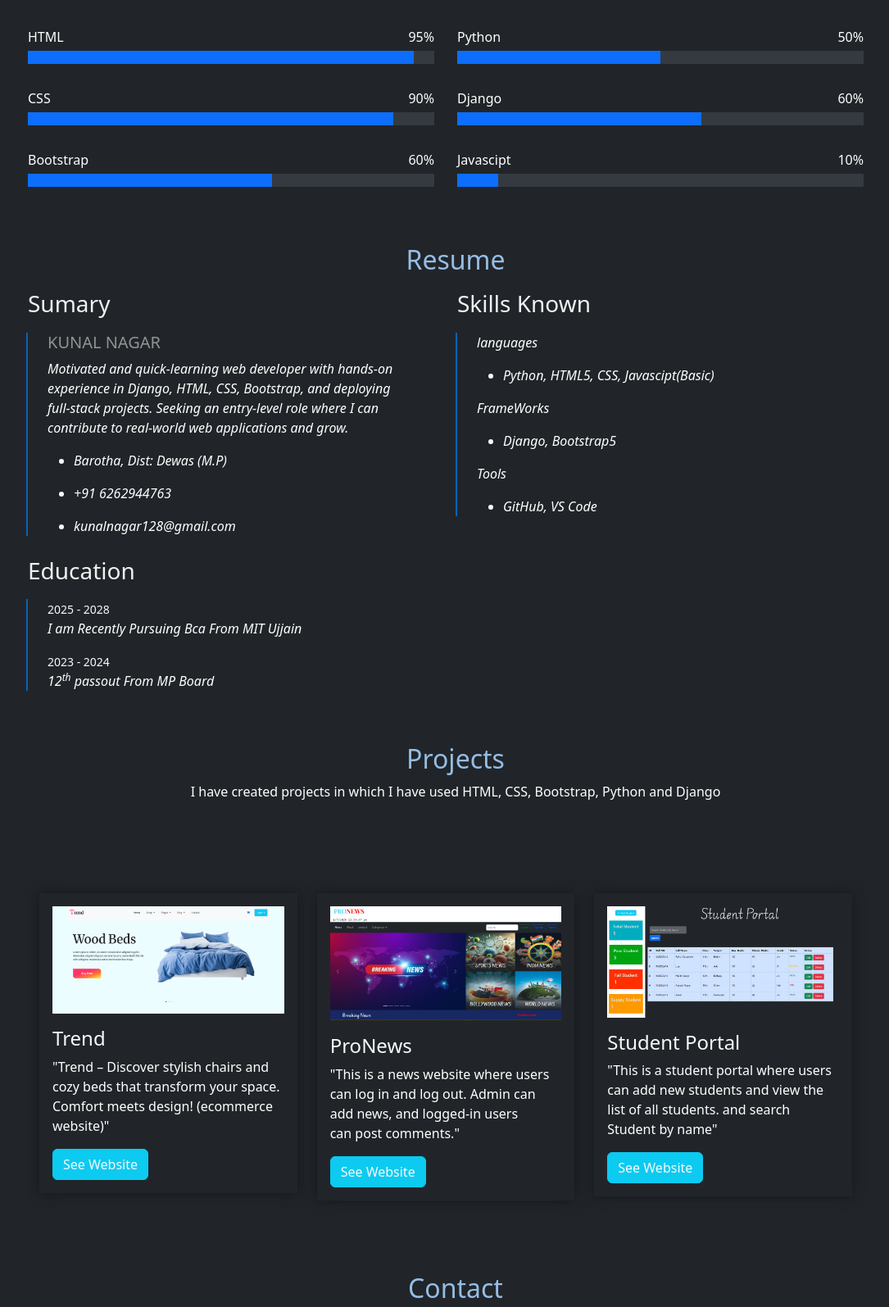
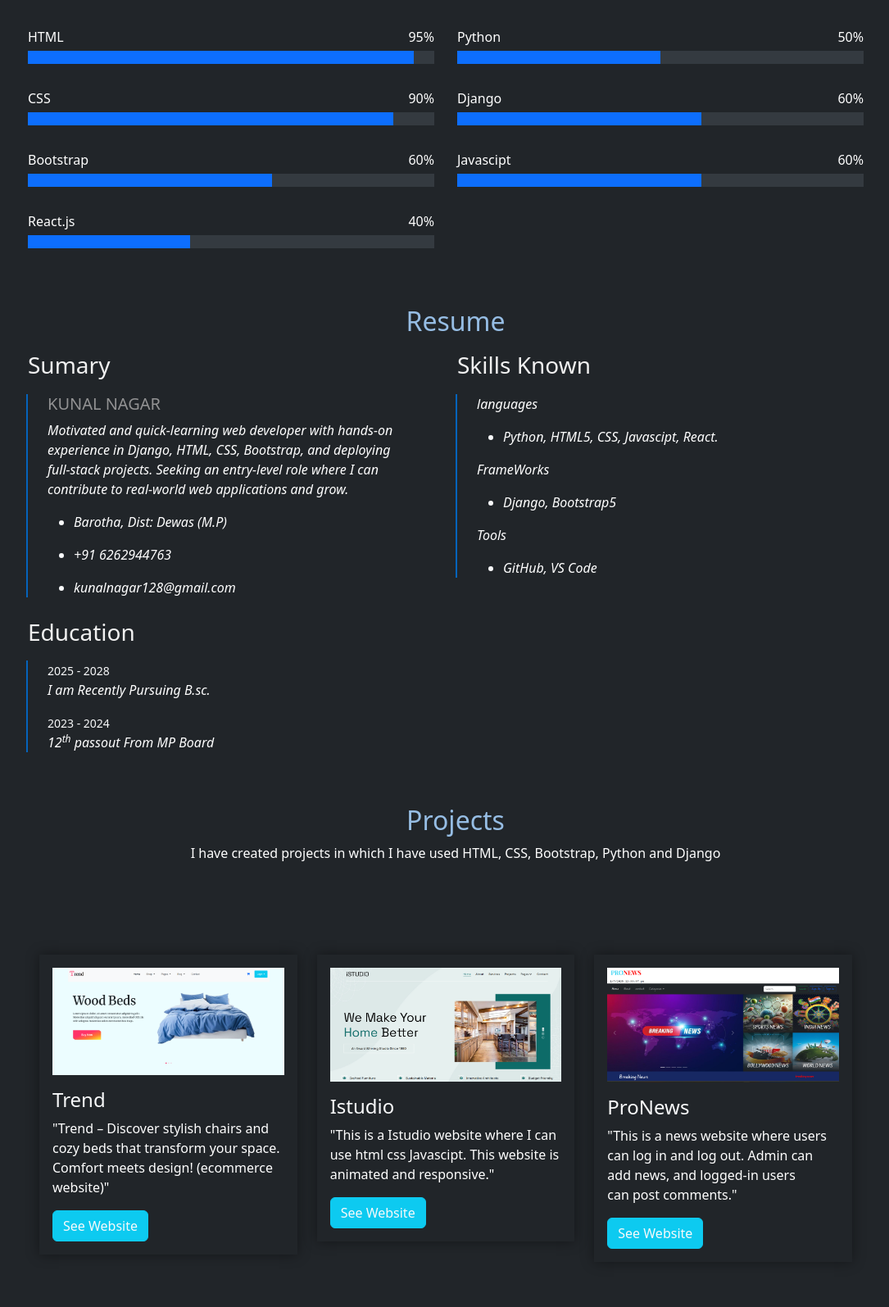
Before and after one commit to kunalnNagar/Portfolio, a plain HTML site: page index.html in a window 1280 px wide. Shown: the part 1732-3327 px from the top of the page at 82% size, without its empty margins (184-1269 px from the left). Drawn offline with nearby package versions, Linux system fonts and the light colour scheme.

Commit message:
update deatils

```diff
--- a/index.html
+++ b/index.html
@@ -183,6 +183,15 @@
                                  <div class="progress-bar" style="width: 60%"></div>
                             </div>
                     </div>
+                    <div class="progre d-flex flex-column">
+                        <div class="d-flex justify-content-between">
+                            <p>React.js</p>
+                            <p>40%</p>
+                        </div>
+                            <div class="progress" role="progressbar" aria-label="Basic example" aria-valuenow="25" aria-valuemin="0" aria-valuemax="100">
+                                 <div class="progress-bar" style="width: 40%"></div>
+                            </div>
+                    </div>
                 </div>
                 <div class="col-lg-6">
                     <div class="progre d-flex flex-column">
@@ -206,10 +215,10 @@
                     <div class="progre d-flex flex-column">
                         <div class="d-flex justify-content-between">
                             <p>Javascipt</p>
-                            <p>10%</p>
+                            <p>60%</p>
                         </div>
                             <div class="progress" role="progressbar" aria-label="Basic example" aria-valuenow="25" aria-valuemin="0" aria-valuemax="100">
-                                 <div class="progress-bar" style="width: 10%"></div>
+                                 <div class="progress-bar" style="width: 60%"></div>
                             </div>
                     </div>
                 </div>
@@ -255,7 +264,7 @@
                                <div class="education1">
                                 <small>2025 - 2028</small>
                                 <!-- <p>STP College Dewas</p> -->
-                                <p> I am Recently Pursuing Bca From MIT Ujjain</p>
+                                <p> I am Recently Pursuing B.sc.</p>
                                 <small>2023 - 2024</small>
                                 <!-- <p>STP College Dewas</p> -->
                                 <p>12<sup>th</sup> passout From MP Board</p>
@@ -271,7 +280,7 @@
                             <p>languages</p>
                             <ul>
                                 <li>
-                                    <p>Python, HTML5, CSS, Javascipt(Basic)</p>
+                                    <p>Python, HTML5, CSS, Javascipt, React.</p>
                                 </li>
                             </ul>
                             <p>FrameWorks</p>
@@ -321,24 +330,24 @@
                 <div class="col-lg-4">
                     <div class="webs p-3 my-3">
                         <div class="webs-img">
+                            <img src="image/istudio.png" class="img-fluid object-fit-cover w-100" alt="">
+                        </div>
+                        <div class="webs-text pt-3 ">
+                            <h4>Istudio</h4>
+                            <p>"This is a Istudio website where  I can use html css Javascipt. This website is animated and responsive."</p>
+                            <a href="https://kunalnnagar.github.io/istudio/" target="_blank" class="btn btn-info text-light">See Website</a>
+                        </div>
+                    </div>
+                </div>
+                <div class="col-lg-4">
+                    <div class="webs p-3 my-3">
+                        <div class="webs-img">
                             <img src="image/news.png" class="img-fluid object-fit-cover w-100" alt="">
                         </div>
                         <div class="webs-text pt-3 ">
                             <h4>ProNews</h4>
                             <p>"This is a news website where users can log in and log out. Admin can add news, and logged-in users can post comments."</p>
                             <a href="https://pronews.onrender.com" target="_blank" class="btn btn-info text-light">See Website</a>
-                        </div>
-                    </div>
-                </div>
-                <div class="col-lg-4">
-                    <div class="webs p-3 my-3">
-                        <div class="webs-img">
-                            <img src="image/portal.png" class="img-fluid object-fit-cover w-100" alt="">
-                        </div>
-                        <div class="webs-text pt-3 ">
-                            <h4>Student Portal</h4>
-                            <p>"This is a student portal where users can add new students and view the list of all students. and search Student by name"</p>
-                            <a href="https://student-portal1-3q96.onrender.com" target="_blank" class="btn btn-info text-light">See Website</a>
                         </div>
                     </div>
                 </div>
```
Also changed, not shown: image/istudio.png (added).
